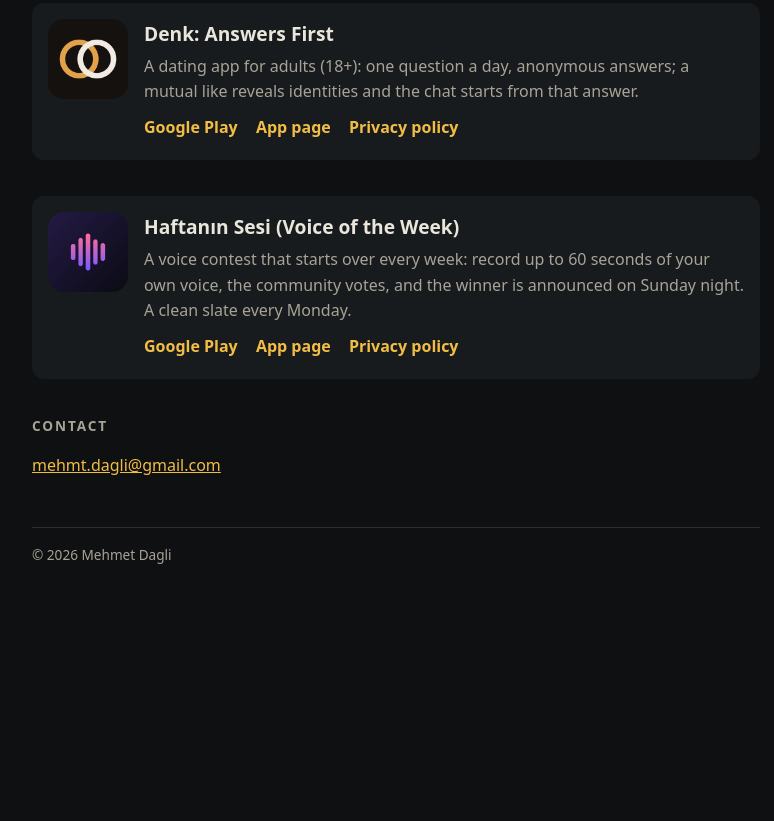
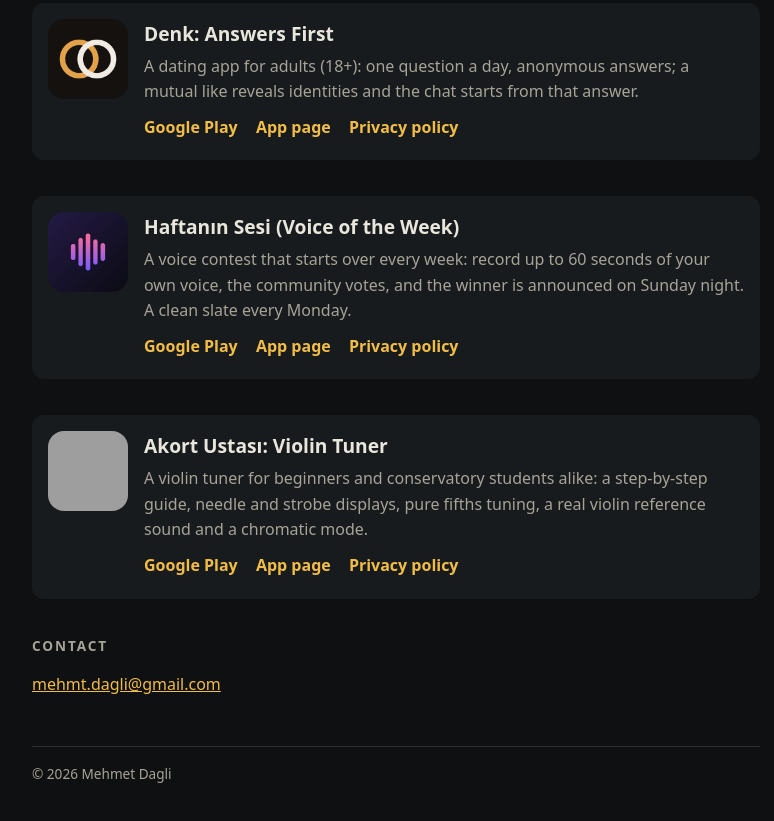
Before and after one commit to daglimehmet/daglimehmet.github.io, a plain HTML site: page index.html in a window 1280 px wide. Shown: the part 1709-2530 px from the top of the page, without its empty margins (244-1018 px from the left). Before the commit the page ends 2331 px from the top, so only its background shows below. Drawn offline with Linux system fonts and the light colour scheme; grey boxes are pictures that could not be loaded.

Commit message:
Uygulamalar: Akort Ustası eklendi

```diff
--- a/index.html
+++ b/index.html
@@ -158,6 +158,19 @@ html[lang="en"] [data-en]{display:revert}
 </div>
 </div>
 
+<div class="game">
+<img class="icon" src="https://play-lh.googleusercontent.com/VSE4mxi80P-L5WuG8r9mcoq7mSbxngCHxVKFI-IuUoDC_1ibNA5-G7fttw-6H6A4cEUxVoaCp1YA1y-B5cMf=s256" alt="Akort Ustası">
+<div>
+<h3><span data-tr>Akort Ustası: Keman Akort</span><span data-en>Akort Ustası: Violin Tuner</span></h3>
+<p><span data-tr>Yeni başlayanlardan konservatuvar öğrencilerine keman akort uygulaması: adım adım rehber, ibre ve strobe gösterge, saf beşli akort, gerçek keman sesiyle referans ve kromatik mod.</span><span data-en>A violin tuner for beginners and conservatory students alike: a step-by-step guide, needle and strobe displays, pure fifths tuning, a real violin reference sound and a chromatic mode.</span></p>
+<div class="links">
+<a href="https://play.google.com/store/apps/details?id=com.dagli.akortustasi">Google Play</a>
+<a href="akort-ustasi/"><span data-tr>Uygulama sayfası</span><span data-en>App page</span></a>
+<a href="https://claude.ai/artifact/4zUXmMPg78E8Dtz9cdM6Cp"><span data-tr>Gizlilik politikası</span><span data-en>Privacy policy</span></a>
+</div>
+</div>
+</div>
+
 <h2><span data-tr>İletişim</span><span data-en>Contact</span></h2>
 <p class="contact"><a href="mailto:mehmt.dagli@gmail.com">mehmt.dagli@gmail.com</a></p>
 
```
